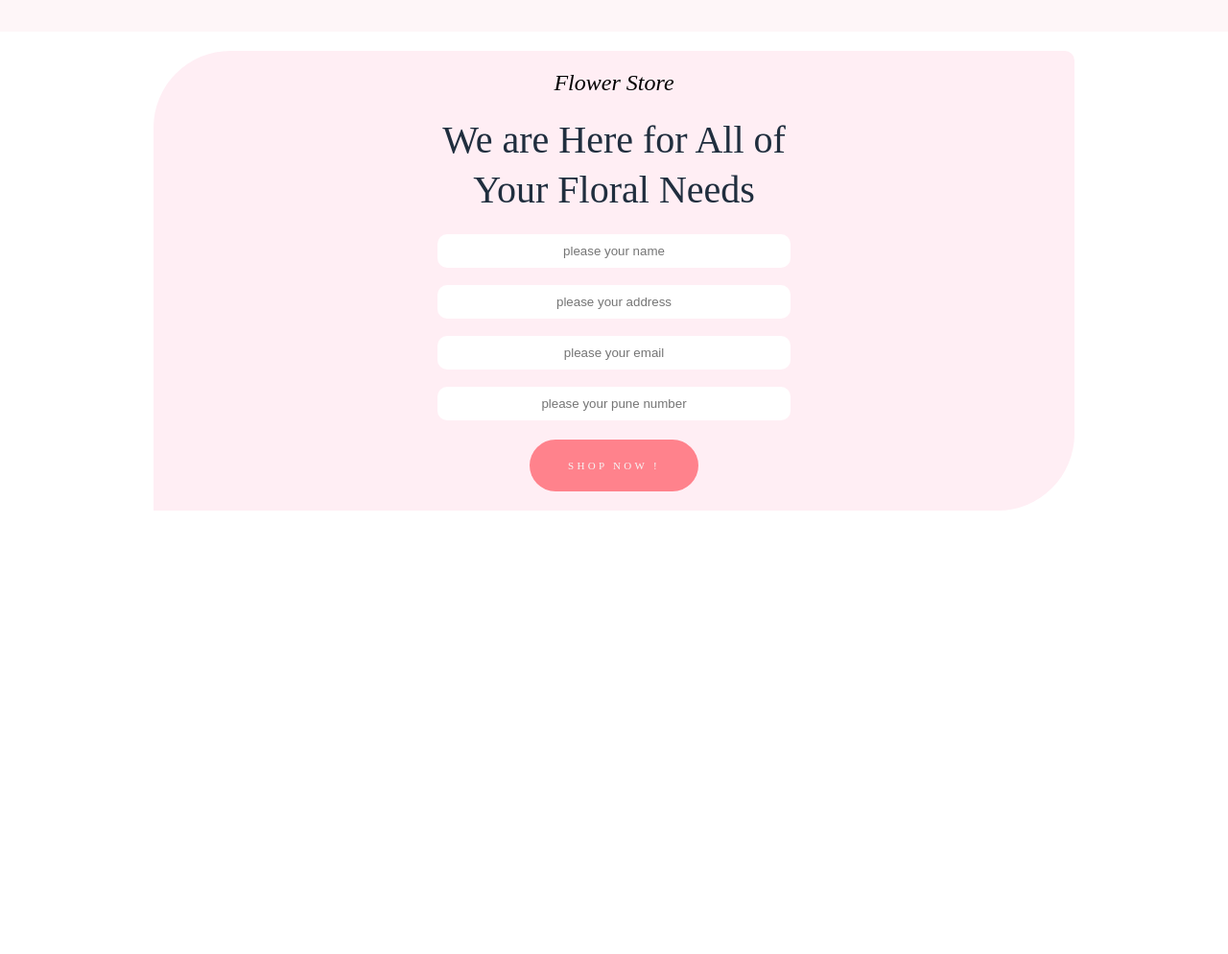
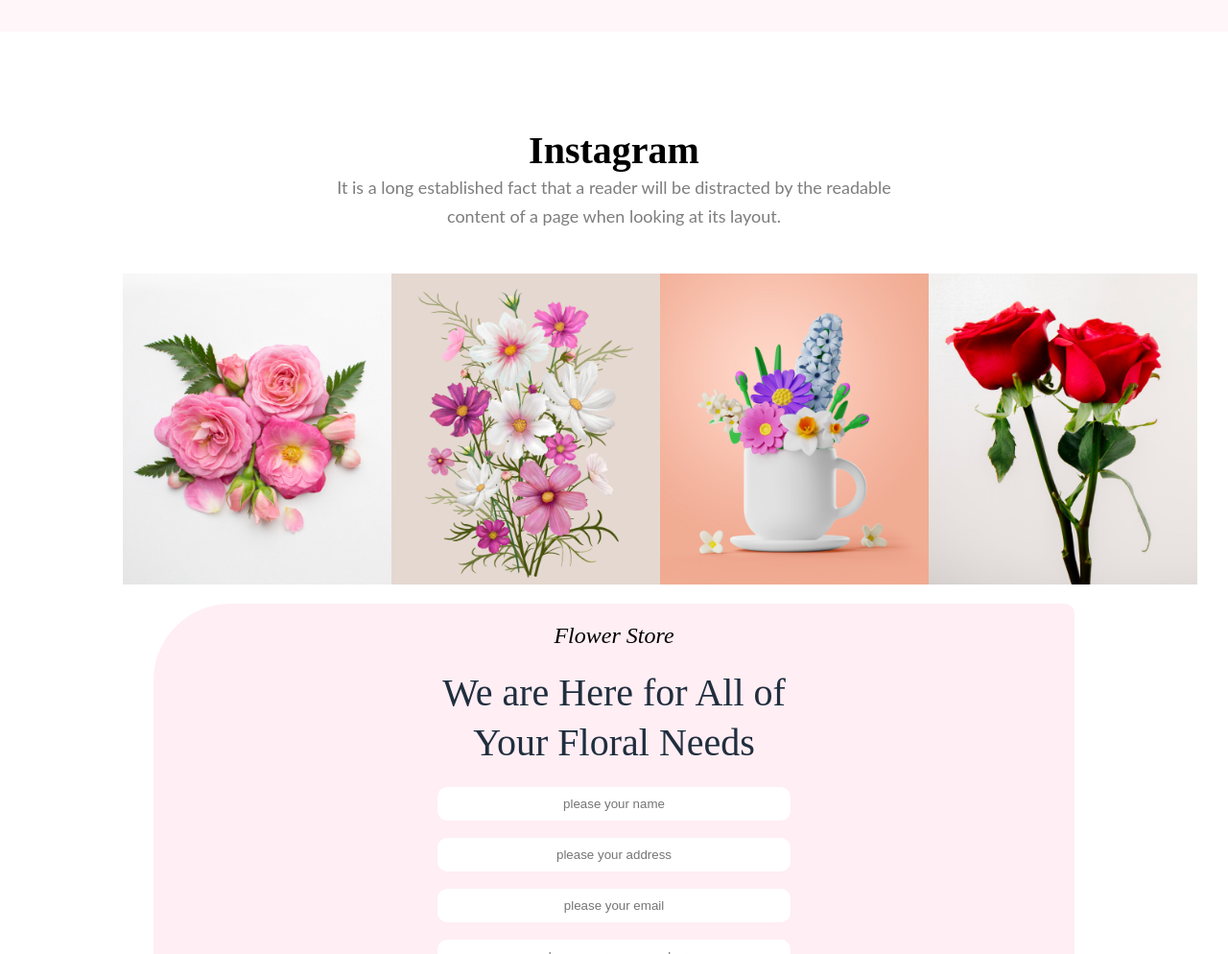
Before and after one commit to sobahan-ali/BloomExpress, a plain HTML site: page index.html in a window 1280 px wide. Shown: the part 1440-2434 px from the top of the page at 96% size. Before the commit the page ends 1972 px from the top, so only its background shows below. Drawn offline with Linux system fonts and the light colour scheme.

Commit message:
instagram section added

```diff
--- a/index.html
+++ b/index.html
@@ -40,7 +40,7 @@
                     <button class="btn_reguler">SHOP NOW</button>
                 </div>
                 <div class="banner_img">
-                    <img src="images/pngwing 6.png" alt="flower image">
+                    <img src="images/pngwing 10.png" alt="flower image">
                 </div>
             </div>
         </section>
@@ -64,6 +64,25 @@
         </section>
         <!-- end hot deal sign up ------->
 
+        <!-- ----start instagram section ----- -->
+        <section class="instagram_container">
+            <div style="text-align: center;">
+                <h2 class="common_title">Instagram</h2>
+                <p class="common_text">It is a long established fact that a reader will be distracted by the readable
+                    <br>
+                    content of a page when
+                    looking at its layout.
+                </p>
+            </div>
+            <div class="img_container">
+                <img class="img" src="images/Flower 01.png" alt="">
+                <img class="img" src="images/Rectangle 4.png" alt="">
+                <img class="img" src="images/Rectangle 5.png" alt="">
+                <img class="img" src="images/Rectangle 6.png" alt="">
+            </div>
+        </section>
+        <!-- ----end instagram section ----- -->
+
         <!------------ start extra bonus section ----->
         <section class="shop">
             <h4 class="shop_title">flower store</h4>
--- a/styles/style.css
+++ b/styles/style.css
@@ -111,7 +111,43 @@ ul li:hover {
     color: #E55473;
 }
 
-/* -- end  hot deal sign up  -- */
+/* ------- end  hot deal sign up--------- */
+
+/*  -- ----start instagram section ----- --*/
+
+.instagram_container {
+    margin-top: 100px;
+}
+
+.common_title {
+    font-size: 40px;
+    font-style: normal;
+    font-weight: 800;
+}
+
+.common_text {
+    color: rgba(39, 39, 39, 0.60);
+    text-align: center;
+    font-family: Lato;
+    font-size: 18px;
+    font-style: normal;
+    font-weight: 400;
+    line-height: 30px;
+}
+
+.img_container {
+    width: 80%;
+    display: flex;
+    justify-content: space-between;
+    margin: auto;
+    margin-top: 45px;
+}
+
+.img {
+    width: 280px;
+}
+
+/* --------end instagram section ----------*/
 
 /* start extra section style */
 .shop {
```
